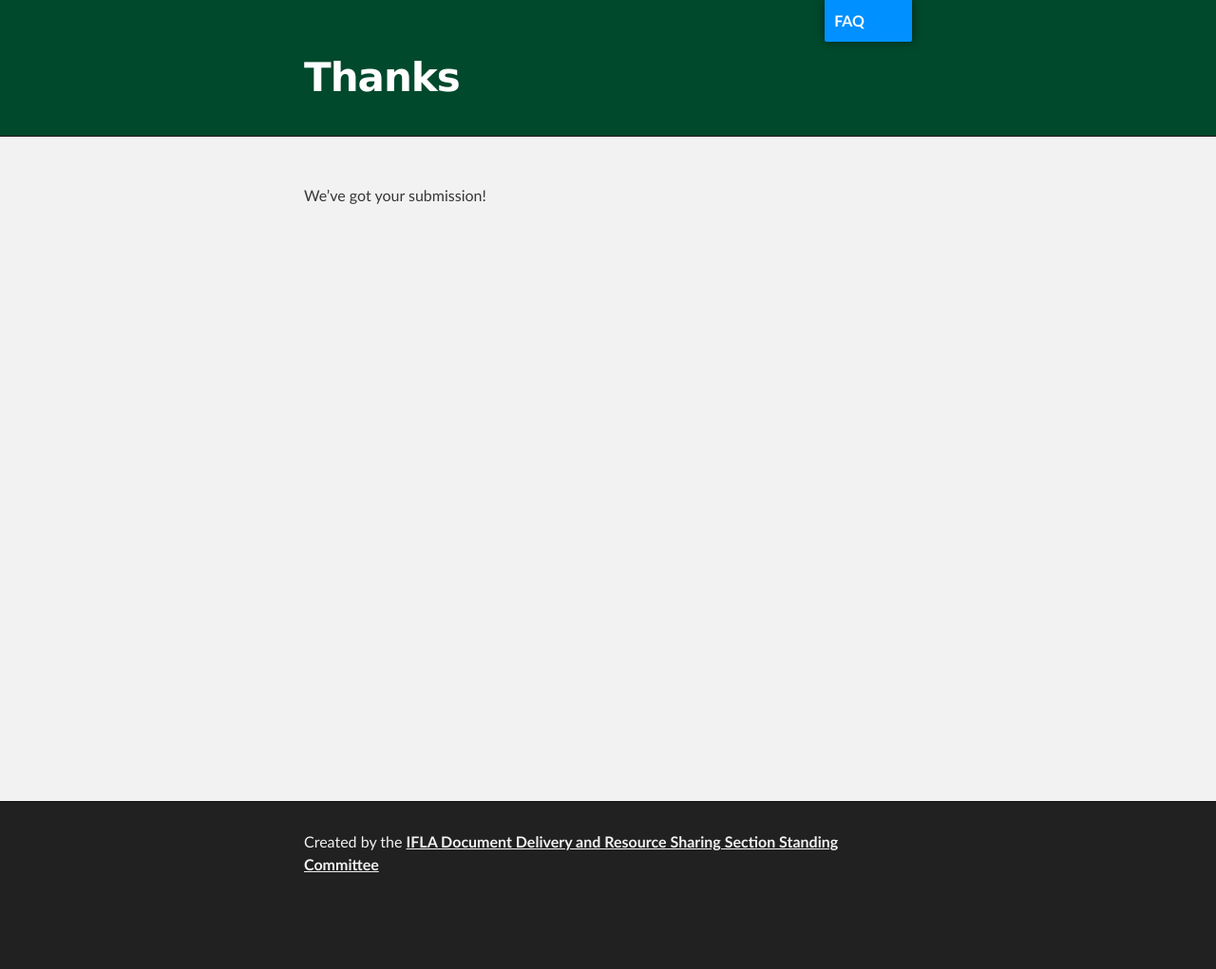
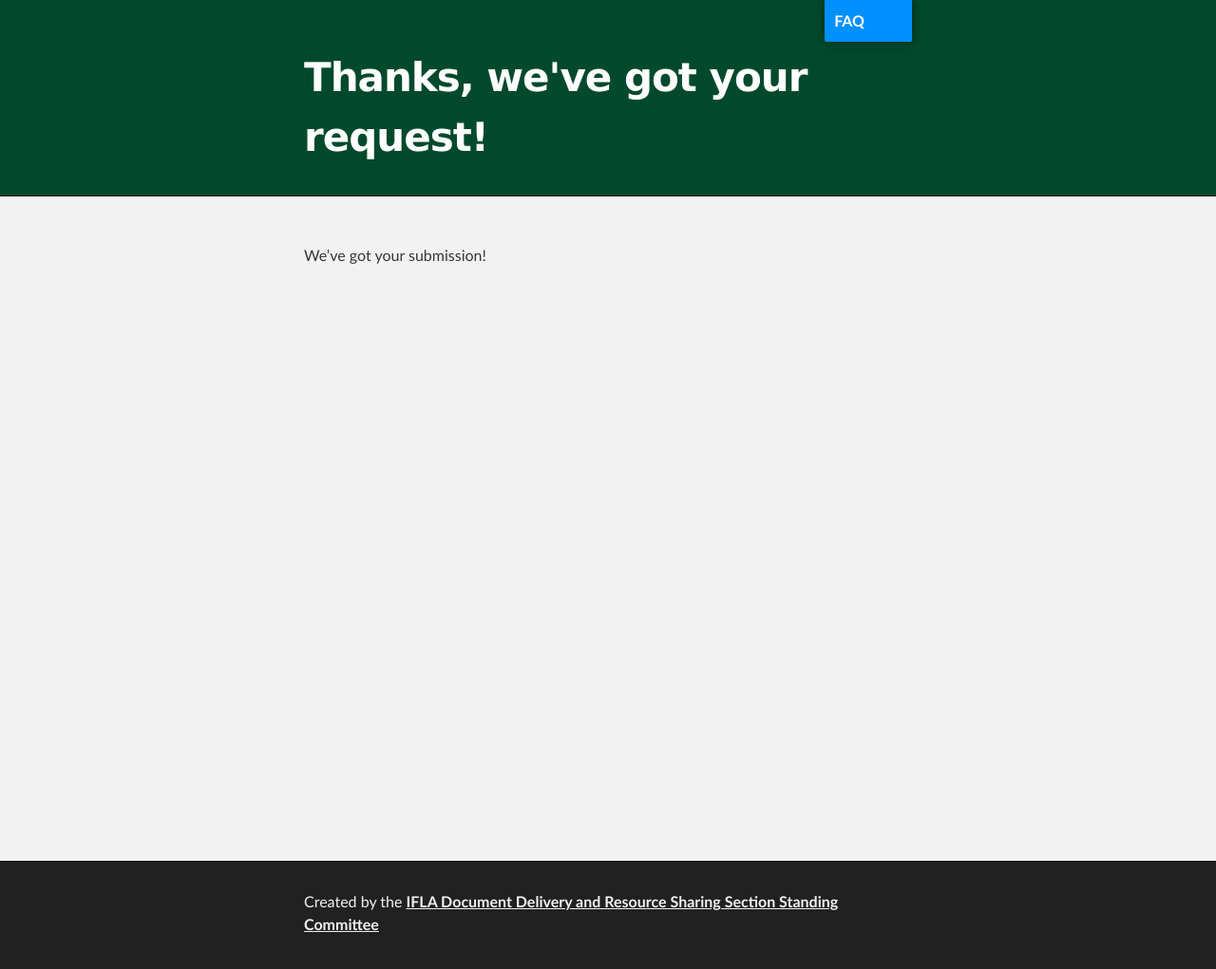
Before and after one commit to JosephMcArthur/rscvd-dev, a Jekyll site: the page built from thanks.md, in a window 1280 px wide. Shown: the whole page at 95% size. Built offline with Jekyll 4.4.1, drawn with Linux system fonts in a browser that asks for light colours; before the commit the page ends 958 px from its top, so only the background shows below that.

Commit message:
nicer title

```diff
--- a/_layouts/thanks.html
+++ b/_layouts/thanks.html
@@ -19,7 +19,7 @@
        <a id="forkme_banner" href="/faq">FAQ</a>
           {% endif %}
 
-          <h1 id="project_title">Thanks</h1>
+          <h1 id="project_title">Thanks, we've got your request!</h1>
 
           {% if site.show_downloads %}
             <section id="downloads">
```
